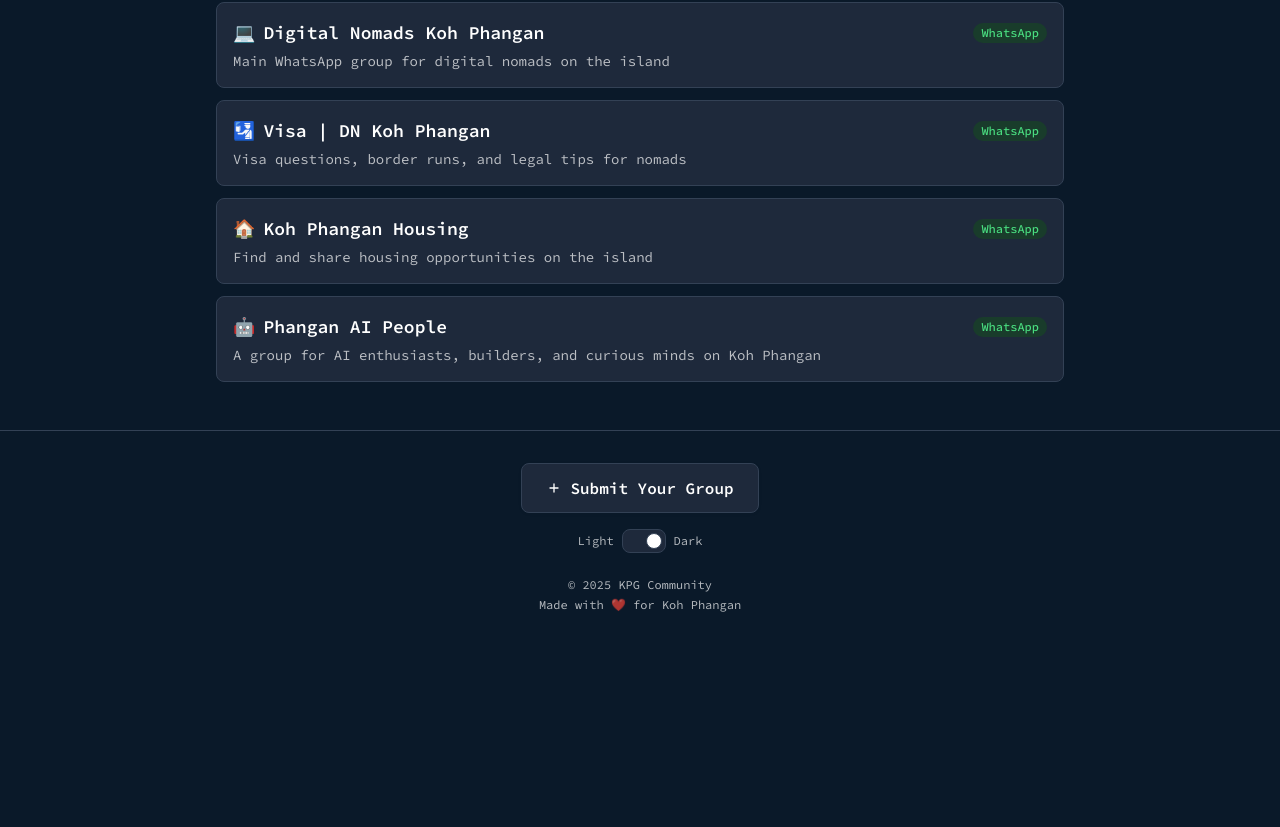
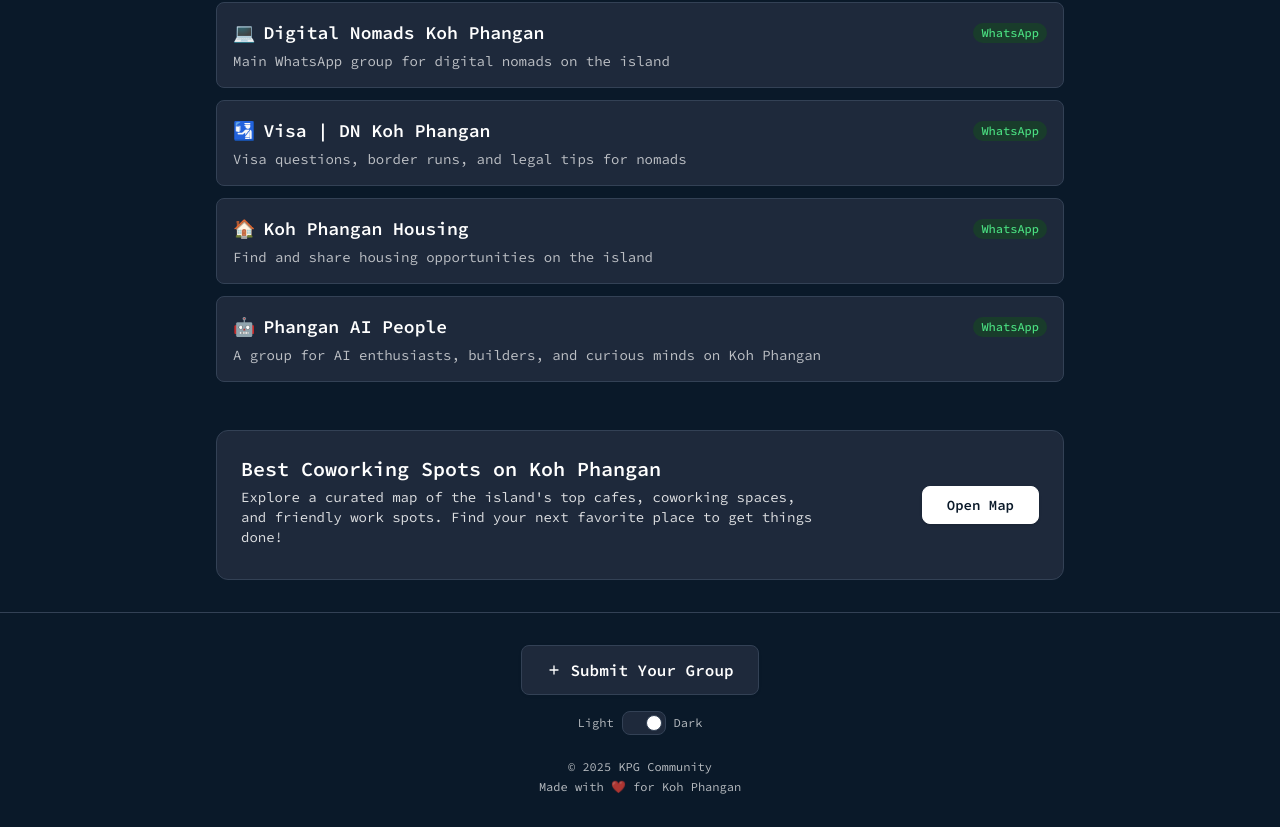
Before and after one commit to alexmarakuya/kpgcommunity, a Next.js app: page / in a window 1280 px wide. Shown: the part 917-1744 px from the top of the page. Before the commit the page ends 1562 px from the top, so only its background shows below. Built offline with nearby package versions, Linux system fonts and the light colour scheme.

Commit message:
Remove SVG map from cowork map CTA banner

```diff
--- a/app/page.tsx
+++ b/app/page.tsx
@@ -405,6 +405,43 @@ export default function Page() {
         </section>
       </main>
 
+      {/* Cowork Map CTA Banner */}
+      <div className="max-w-4xl mx-auto px-6 mb-8">
+        <div className="rounded-xl flex flex-col md:flex-row items-center justify-between gap-4 p-6"
+          style={{
+            background: 'var(--card-bg)',
+            border: '1.5px solid var(--card-border)'
+          }}>
+          <div className="flex-1 text-left">
+            <h3 className="text-lg md:text-xl font-semibold mb-1" style={{ color: 'var(--foreground)' }}>Best Coworking Spots on Koh Phangan</h3>
+            <p className="text-sm mb-2 max-w-xl" style={{ color: 'var(--foreground)', opacity: 0.85 }}>
+              Explore a curated map of the island's top cafes, coworking spaces, and friendly work spots. Find your next favorite place to get things done!
+            </p>
+          </div>
+          <a
+            href="https://maps.app.goo.gl/zJmTdoGuw11tkJyY7"
+            target="_blank"
+            rel="noopener noreferrer"
+            className="inline-block px-6 py-2 rounded-lg font-semibold text-sm shadow border transition-colors focus:outline-none focus:ring-2 focus:ring-[var(--foreground)] focus:ring-offset-2 text-center"
+            style={{
+              background: 'var(--foreground)',
+              color: 'var(--background)',
+              borderColor: 'var(--foreground)'
+            }}
+            onMouseOver={e => {
+              e.currentTarget.style.background = 'var(--card-border)';
+              e.currentTarget.style.color = 'var(--foreground)';
+            }}
+            onMouseOut={e => {
+              e.currentTarget.style.background = 'var(--foreground)';
+              e.currentTarget.style.color = 'var(--background)';
+            }}
+            title="Open Coworking Map"
+          >
+            Open Map
+          </a>
+        </div>
+      </div>
       <footer className="py-8" style={{ borderTop: '1px solid var(--card-border)' }}>
         <div className="max-w-4xl mx-auto px-6">
           <div className="flex flex-col items-center gap-4 justify-center">
```
